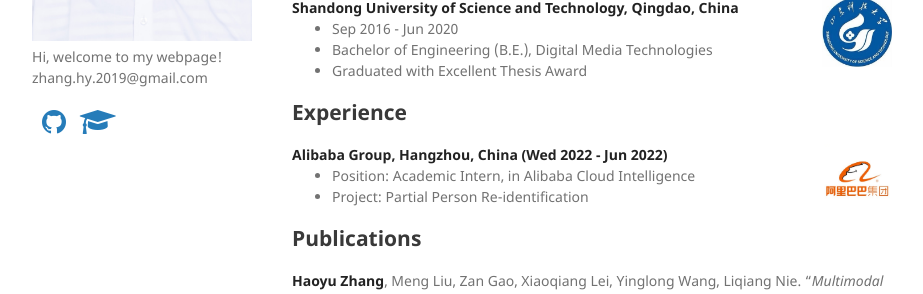
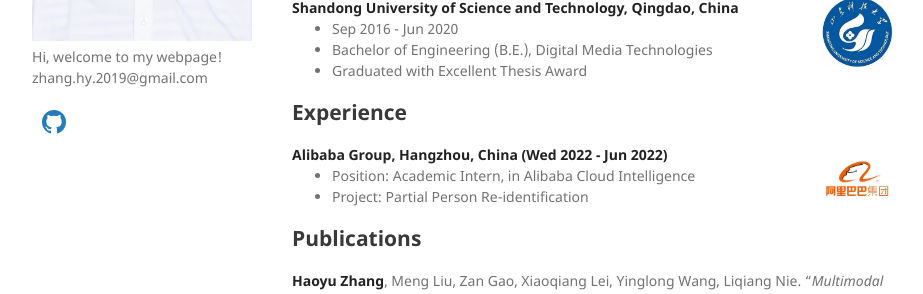
Before and after one commit to Hyu-Zhang/Hyu-Zhang.github.io, a Jekyll site: the page built from index.md, in a window 1280 px wide. Shown: the part 376-670 px from the top of the page, without its empty margins (178-1101 px from the left). Built offline with Jekyll 4.4.1, drawn with Linux system fonts in a browser that asks for light colours; a style sheet for code colours, icons or effects is not loaded; our own code applies the rules of GitHub Pages for plain Markdown files.

Commit message:
Update default.html

```diff
--- a/_layouts/default.html
+++ b/_layouts/default.html
@@ -30,7 +30,8 @@
         <a href="https://github.com/Hyu-Zhang" target="_blank" rel="external" style="padding-left:10px;">
               <i class="fa fa-github fa-2x" aria-hidden="true"></i> </a>
         <a href="https://scholar.google.com/citations?hl=zh-CN&user=HGPmq2YAAAAJ" target="_blank" rel="external" style="padding-left:10px;">
-              <i class="fa fa-graduation-cap fa-2x" aria-hidden="true"></i> </a>
+          <i class="ai ai-google-scholar big-icon" aria-hidden="true"></i> </a>
+<!--               <i class="fa fa-graduation-cap fa-2x" aria-hidden="true"></i> </a> -->
 
 <!--         <a href="https://clustrmaps.com/site/1bpzi" title="Visit tracker">
           <img src="//www.clustrmaps.com/map_v2.png?d=vuHwEKQroohZZfj1UB99qZ70x6e6FgHjRjzZ1ukd3I0&amp;cl=ffffff"></a> -->
```
